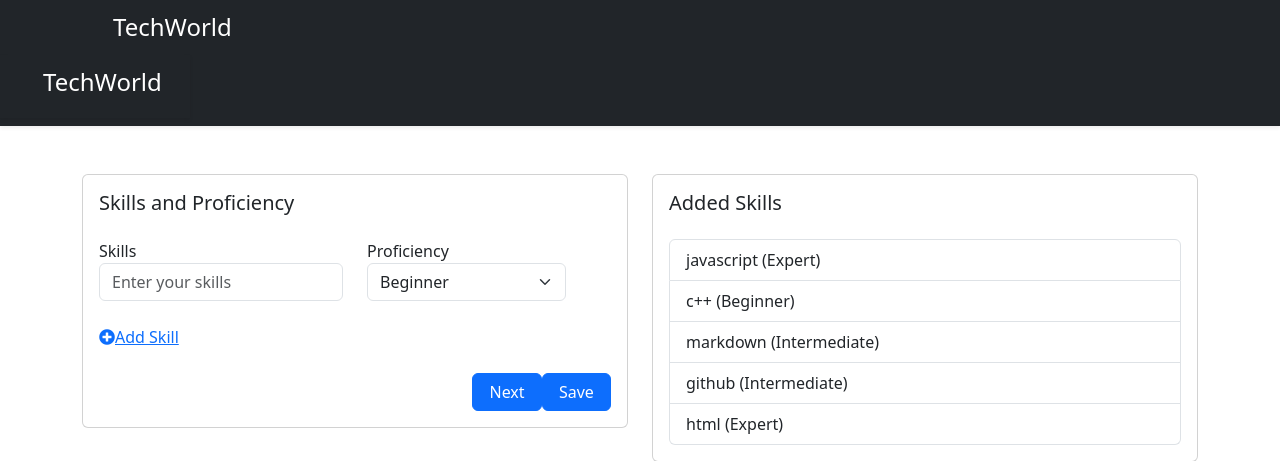
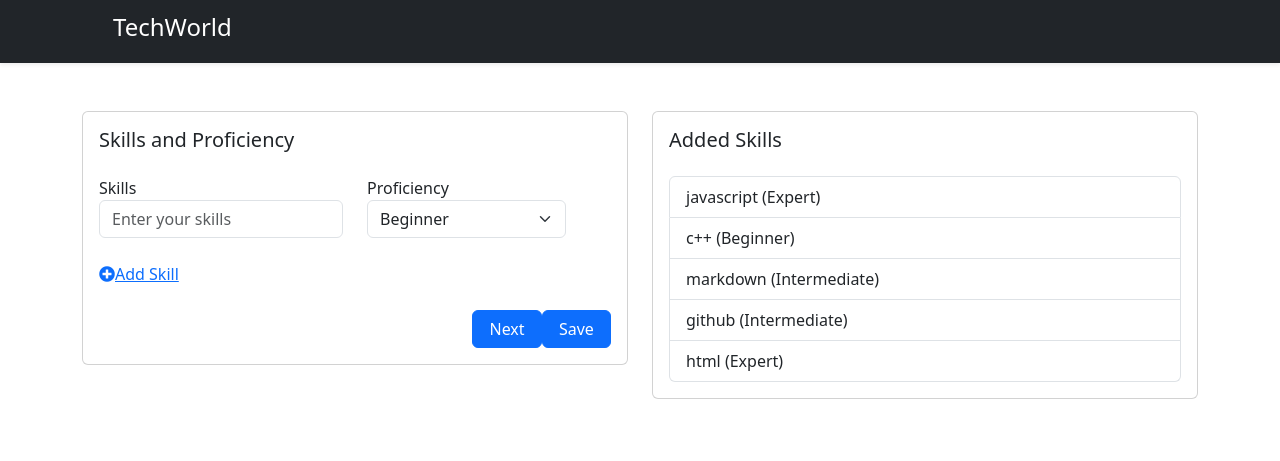
Before and after one commit to nehciyy/agile, a Flask app: page /addSkill in a window 1280 px wide. Shown: the top 461 px of the page. After the commit the page ends 399 px from the top, so only its background shows below. Run offline with Flask 3, Linux system fonts and the light colour scheme; a user stored in the database is signed in; data comes from the database, SQL or seed files in the repository; some libraries are stand-ins or nearby versions.

Commit message:
delete extra homepage link in addSkill.html

```diff
--- a/templates/addSkill.html
+++ b/templates/addSkill.html
@@ -41,12 +41,7 @@
             <h4>TechWorld</h4>
           </a>
         </div>
-        <div class="navbar navbar-dark bg-dark shadow-sm">
-            <div class="container">
-                <a href="/addhomepage" class="navbar-brand d-flex align-items-center">
-                    <h4>TechWorld</h4>
-                </a>
-            </div>
+
     </header>
 
     <div class="container min-vh-100">
```
